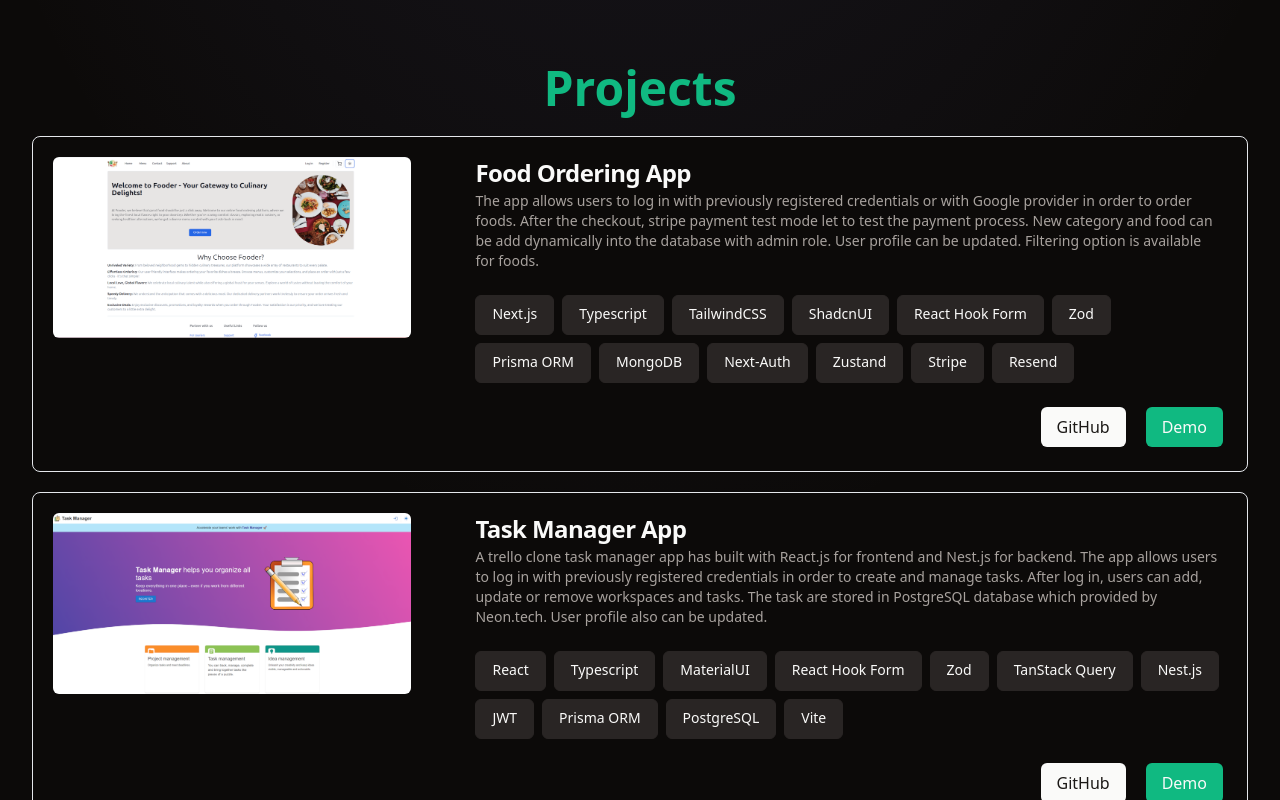
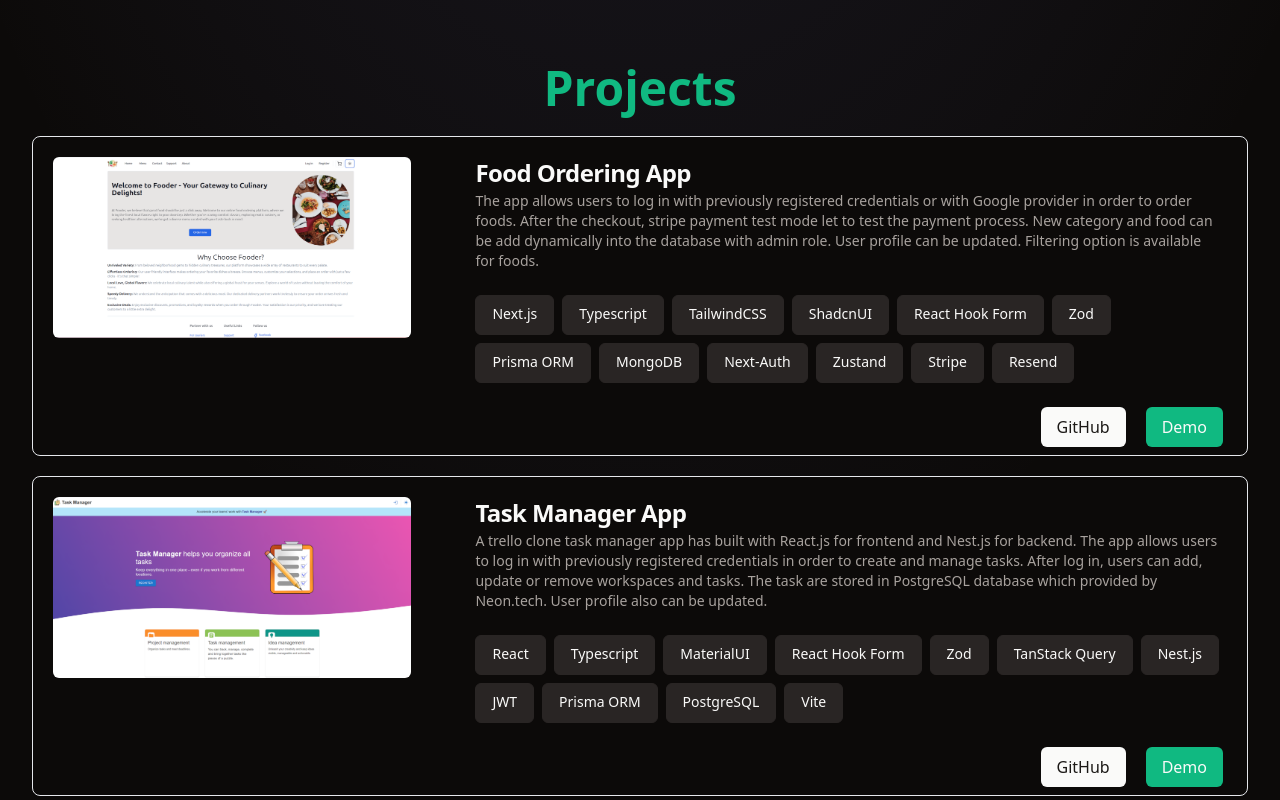
Before and after one commit to ev0clu/portfolio, a Next.js app: page / in a window 1280 px wide. Shown: the part 1600-2400 px from the top of the page. Built offline with nearby package versions, Linux system fonts and the light colour scheme.

Commit message:
Style: ProjectCards component is updated

```diff
--- a/src/components/Projects/ProjectCard.tsx
+++ b/src/components/Projects/ProjectCard.tsx
@@ -29,10 +29,15 @@ const ProjectCard = ({
   demo,
 }: ProjectCardProps) => {
   return (
-    <Card className="flex flex-col hover:bg-accent/30 hover:shadow-inner sm:flex-row sm:gap-5">
+    <Card className="flex h-80 flex-col hover:bg-accent/30 hover:shadow-inner sm:flex-row sm:gap-5">
       <div className="mx-auto p-5 sm:w-1/3">
         <motion.img
-          whileHover={{ scale: 2, x: 200, transition: { duration: 0.3 } }}
+          whileHover={{
+            scale: 2,
+            x: 200,
+            y: -20,
+            transition: { duration: 0.3 },
+          }}
           src={img}
           width={500}
           height={500}
@@ -40,7 +45,8 @@ const ProjectCard = ({
           className="rounded-md"
         />
       </div>
-      <div className="sm:w-2/3">
+      <div className="flex flex-col justify-between sm:w-2/3">
+        <div>
           <CardHeader>
             <CardTitle>{name}</CardTitle>
             <CardDescription>{description}</CardDescription>
@@ -58,6 +64,7 @@ const ProjectCard = ({
               );
             })}
           </CardContent>
+        </div>
         <CardFooter>
           <div className="flex w-full flex-row justify-center gap-5 sm:justify-end">
             <Link
```
Lines whose indentation alone changed are shown as unchanged.
